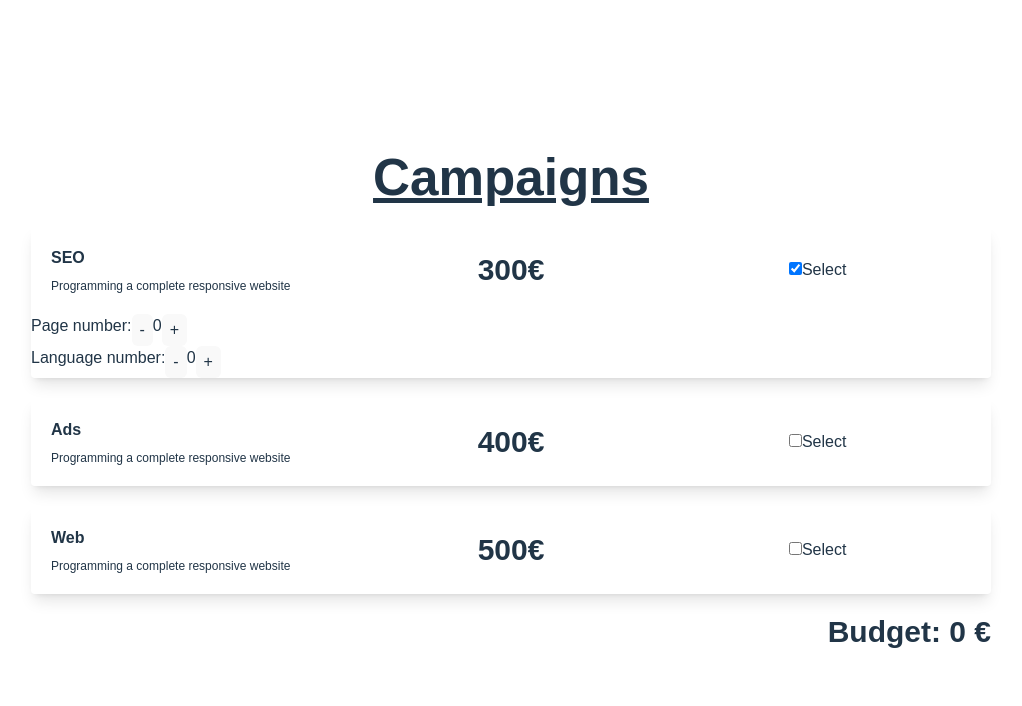
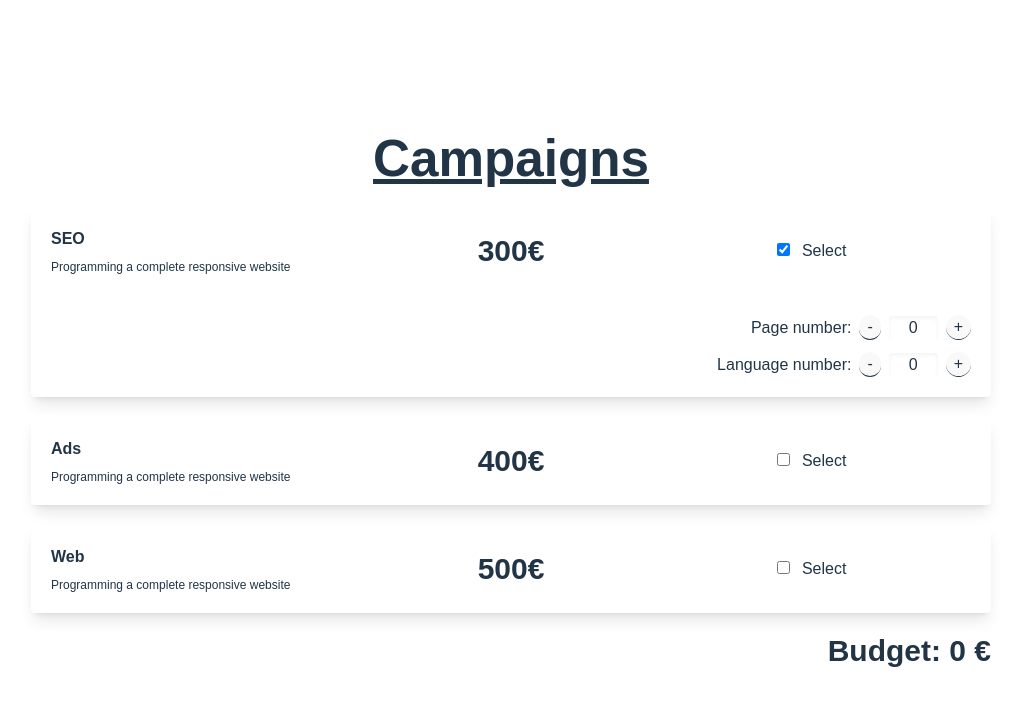
Before and after one commit to EdgarZerpaZG/sprint-6-react, a React (Vite) app: page /budget in a window 1280 px wide. Both pictures are taken after a click on the checkbox 924 px from the left and 300 px from the top of the page. Shown: the top 706 px of the page, without its empty margins (129-1151 px from the left). Built offline with nearby package versions, Linux system fonts and the light colour scheme.

Commit message:
added checkbox useState configs

```diff
--- a/src/components/campaigns/box/box.tsx
+++ b/src/components/campaigns/box/box.tsx
@@ -3,7 +3,12 @@ import type { BoxProps } from "./boxTypes";
 import Count from './../count/count'
 
 export default function Box({ campaign, description, price }: BoxProps) {
-    const [open, setOpen] = useState(false)
+    const [checked, setChecked] = useState(false)
+
+    const handleChange = () => {
+    setChecked(!checked);
+  }
+	const hidden = checked ? '' : 'hidden';
 
     return (
         <>
@@ -18,12 +23,12 @@ export default function Box({ campaign, description, price }: BoxProps) {
                     </div>
                     <div className="flex-1 flex justify-center items-center">
                         <form>
-                            <input type="checkbox" className="rounded-sm" value="Select" onClick={() => setOpen(true)} />
-                            <label>Select</label>
+                            <input type="checkbox" className="rounded-sm cursor-pointer" value="Select" checked={ checked } onChange={ handleChange } />
+                            <label className="mx-3">Select</label>
                         </form>
                     </div>
                 </div>
-                <div className={open ? "block" : "hidden"}>
+                <div className={`p-5 ${hidden}`}>
                     <Count />
                 </div>
             </div>
--- a/src/components/campaigns/count/count.tsx
+++ b/src/components/campaigns/count/count.tsx
@@ -6,17 +6,17 @@ export default function page() {
 
     return (
         <>
-            <div className="flex">
-                <p>Page number: </p>
-                <button className="px-2 py-1 rounded-md block bg-emerald-500 cursor-pointer" onClick={() => setPage(page - 1)}>-</button>
-                {page}
-                <button className="px-2 py-1 rounded-md block bg-emerald-500 cursor-pointer" onClick={() => setPage(page + 1)}>+</button>
+            <div className="flex justify-end mb-3 items-center">
+                <p className="pe-2">Page number: </p>
+                <button className="px-2 rounded-4xl block border-b cursor-pointer" onClick={() => setPage(page - 1)}>-</button>
+                <span className="inset-shadow-sm px-5 mx-2 rounded">{page}</span>
+                <button className="px-2 rounded-4xl block border-b cursor-pointer" onClick={() => setPage(page + 1)}>+</button>
             </div>
-            <div className="flex">
-                <p>Language number: </p>
-                <button className="px-2 py-1 rounded-md block bg-emerald-500 cursor-pointer" onClick={() => setLanguage(language - 1)}>-</button>
-                {language}
-                <button className="px-2 py-1 rounded-md block bg-emerald-500 cursor-pointer" onClick={() => setLanguage(language + 1)}>+</button>
+            <div className="flex justify-end items-center">
+                <p className="pe-2">Language number: </p>
+                <button className="px-2 rounded-4xl block border-b cursor-pointer" onClick={() => setLanguage(language - 1)}>-</button>
+                <span className="inset-shadow-sm px-5 mx-2 rounded">{language}</span>
+                <button className="px-2 rounded-4xl block border-b cursor-pointer" onClick={() => setLanguage(language + 1)}>+</button>
             </div>
         </>
     )
```
Also changed, not shown: 1 other file (tests, documents, lock files or other folders).
